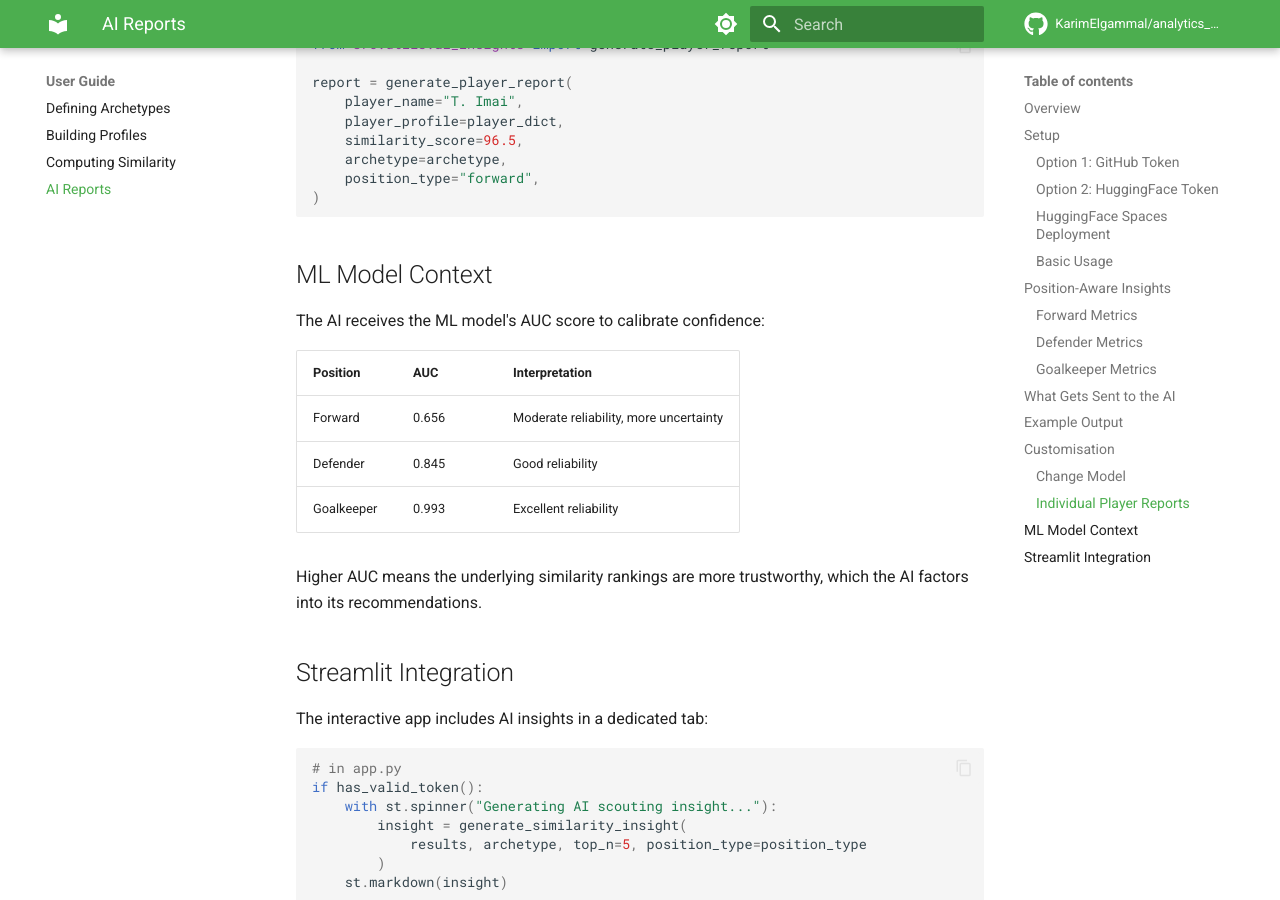
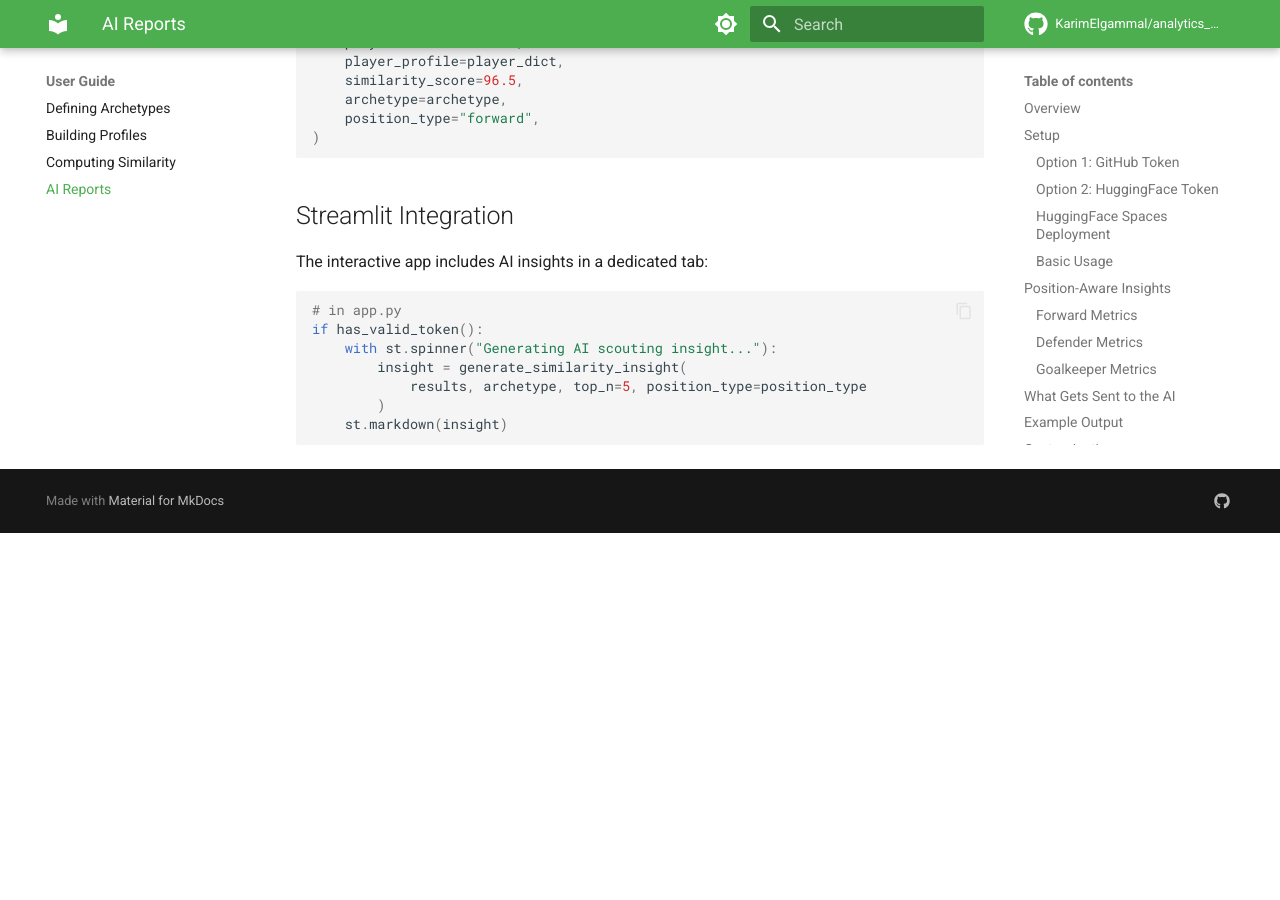
Before and after one commit to KarimElgammal/analytics_cup_research, an MkDocs documentation site: the page built from docs/guide/reports.md, in a window 1280 px wide and 900 px high, scrolled down 3751 px. Built offline with MkDocs 1.6.1 and Material for MkDocs 9.7.7, drawn with Linux system fonts in a browser that asks for light colours; comment, search, counter and statistics services are not loaded; after the commit the page ends 4284 px from its top, so only the background shows below that; some of the changed text lies outside the part shown.

````diff
--- a/docs/guide/reports.md
+++ b/docs/guide/reports.md
@@ -11,7 +11,7 @@ The AI reports system supports multiple backends to generate contextual scouting
 | **GitHub Models** | Phi-4, GPT-4o Mini | `github_token.txt` or `GITHUB_TOKEN` env | $2/month |
 | **HuggingFace** | Llama 3.1/3.2, Qwen 2.5, SmolLM3, Gemma 2 | `hf_token.txt` or `HF_TOKEN` env | $2/month |
 
-Reports are position-aware and enriched with ML model confidence scores and dataset statistics.
+Reports are position-aware and enriched with dataset statistics.
 
 ## Setup
 
@@ -97,10 +97,9 @@ The prompt includes:
 
 1. Position type and archetype name
 2. Dataset size (events and players)
-3. ML model AUC score (reliability indicator)
-4. Position-specific evaluation criteria
-5. Top 5 candidates with their metrics
-6. Dataset averages for comparison
+3. Position-specific evaluation criteria
+4. Top 5 candidates with their metrics
+5. Dataset averages for comparison
 
 No raw tracking data or player identifiers beyond names are sent.
 
@@ -145,18 +144,6 @@ report = generate_player_report(
 )
 ```
 
-## ML Model Context
-
-The AI receives the ML model's AUC score to calibrate confidence:
-
-| Position | AUC | Interpretation |
-|----------|-----|----------------|
-| Forward | 0.656 | Moderate reliability, more uncertainty |
-| Defender | 0.845 | Good reliability |
-| Goalkeeper | 0.993 | Excellent reliability |
-
-Higher AUC means the underlying similarity rankings are more trustworthy, which the AI factors into its recommendations.
-
 ## Streamlit Integration
 
 The interactive app includes AI insights in a dedicated tab:
````
Also changed, not shown: docs/glossary.md (+4 -5 lines), docs/guide/archetypes.md (+5 -5 lines), docs/index.md (+7 -7 lines), docs/methodology.md (+9 -12 lines).
